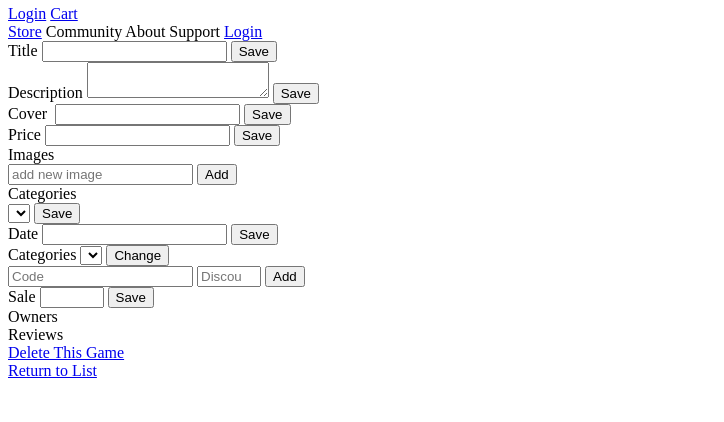
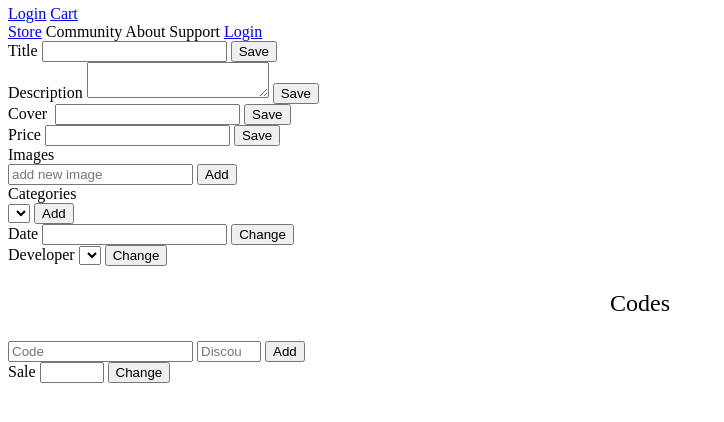
Before and after one commit to stomruk/Sheker_Cat, a Symfony app: template ProjetFinalv2/templates/admin/Admin_game.html.twig in a window 1280 px wide. Shown: the part 363-785 px from the top of the page, without its empty margins (0-724 px from the left). Run offline with Twig, Linux system fonts and the light colour scheme; the template is opened without the code that fills it, so the values that code supplies are empty; some libraries are stand-ins or nearby versions.

Commit message:
admin panel game modification v0.9

```diff
--- a/ProjetFinalv2/src/Controller/AdminController.php
+++ b/ProjetFinalv2/src/Controller/AdminController.php
@@ -41,4 +41,5 @@ class AdminController extends AbstractController
             'users' => $userRepository->findAll(),
         ]);
     }
+
 }
--- a/ProjetFinalv2/templates/admin/Admin_game.html.twig
+++ b/ProjetFinalv2/templates/admin/Admin_game.html.twig
@@ -32,64 +32,72 @@
         <div class="admin-table">
 
             <div class="admin-form-box">
-                <form class="admin-game-page-form">
+                <form class="admin-game-page-form" action="{{ path('admin_change_game_title',{'id' : game.id}) }}">
                     <label class="admin-form-label" for="title">Title</label>
-                    <input id="title" class="admin-form-label" name="title" type="text"  value="{{ game.name }}">
+                    <input id="title" class="admin-form-label" name="title" type="text" value="{{ game.name }}">
                     <input class="admin-form-label" type="submit" value="Save">
                 </form>
             </div>
 
             <div class="admin-form-box">
-                <form class="admin-game-page-form">
+                <form class="admin-game-page-form"
+                      action="{{ path('admin_change_game_description',{'id' : game.id}) }}">
                     <label class="admin-form-label" for="description">Description</label>
-                    <textarea id="description" name="description" class="admin-form-textarea">{{ game.description }}</textarea>
+                    <textarea id="description" name="description"
+                              class="admin-form-textarea">{{ game.description }}</textarea>
                     <input class="admin-form-label" type="submit" value="Save">
                 </form>
             </div>
 
 
             <div class="admin-form-box">
-                <form class="admin-game-page-form">
+                <form class="admin-game-page-form" action="{{ path('admin_change_game_cover',{'id' : game.id}) }}">
                     <label class="admin-form-label" for="cover">Cover</label>
                     <img width="50%" src="{{ game.cover }}">
-                    <input id="cover" class="admin-form-label" name="cover" type="text"  value="{{ game.cover }}">
+                    <input id="cover" class="admin-form-label" name="cover" type="text" value="{{ game.cover }}">
                     <input class="admin-form-label" type="submit" value="Save">
                 </form>
             </div>
 
 
             <div class="admin-form-box">
-                <form class="admin-game-page-form">
+                <form class="admin-game-page-form" action="{{ path('admin_change_game_price',{'id' : game.id}) }}">
                     <label class="admin-form-label" for="price">Price</label>
-                    <input id="price" class="admin-form-label" name="price" type="number" min="0" step="0.01"  value="{{ game.price }}">
+                    <input id="price" class="admin-form-label" name="price" type="number" min="0" step="0.01"
+                           value="{{ game.price }}">
                     <input class="admin-form-label" type="submit" value="Save">
                 </form>
             </div>
 
 
-
             <div class="admin-form-box">
-                <form class="admin-game-page-form">
-                    <label class="admin-form-label" for="price">Images</label>
-                    <div class="admin-game-image-zone" style="display: flex; justify-content: center">
+                <form class="admin-game-page-form" action="{{ path('admin_add_game_image',{'id' : game.id}) }}">
+                    <label class="admin-form-label" for="image">Images</label>
+                    <div class="admin-game-image-zone" style="display: flex; justify-content: flex-start">
                         {% for image in game.images %}
-                            <img class="admin-game-images" src="{{ image.source }}">
+                            <div class="admin-game-image-box">
+                                <img id="{{ image.id }}" class="admin-game-images" src="{{ image.source }}">
+                                <div class="admin-delete-image-box">
+                                    <a href="{{ path('admin_delete_game_image',{'id' : image.id}) }}"
+                                       class="admin-delete-image-button">delete</a>
+                                </div>
+                            </div>
                         {% endfor %}
                     </div>
-                    <input id="price" class="admin-form-label" name="image" placeholder="add new image">
+                    <input id="image" class="admin-form-label" name="image" placeholder="add new image">
                     <input class="admin-form-label" type="submit" value="Add">
                 </form>
             </div>
 
 
             <div class="admin-form-box">
-                <form class="admin-game-page-form">
+                <form class="admin-game-page-form" action="{{ path('admin_add_game_category',{'id' : game.id}) }}">
                     <label class="admin-form-label" for="category">Categories</label>
                     <div class="admin-category-zone">
                         {% for category in game.categories %}
                             <div class="admin-category-box">
                                 <p style="margin-right: 15px;">{{ category.name }}</p>
-                                <a>X</a>
+                                <a href="{{ path('admin_delete_game_category',{'id' : category.id, 'gameId' : game.id}) }}">X</a>
                             </div>
                         {% endfor %}
                     </div>
@@ -98,24 +106,24 @@
                             <option value="{{ category.id }}">{{ category.name }}</option>
                         {% endfor %}
                     </select>
-                    <input class="admin-form-label" type="submit" value="Save">
+                    <input class="admin-form-label" type="submit" value="Add">
+                </form>
+            </div>
+
+
+            <div class="admin-form-box">
+                <form class="admin-game-page-form" action="{{ path('admin_change_game_date',{'id' : game.id}) }}">
+                    <label class="admin-form-label" for="date">Date</label>
+                    <input id="date" type="text" class="admin-form-label" name="date" value="{{ game.date }}">
+                    <input class="admin-form-label" type="submit" value="Change">
                 </form>
             </div>
 
 
             <div class="admin-form-box">
                 <form class="admin-game-page-form">
-                    <label class="admin-form-label" for="date">Date</label>
-                    <input id="date" type="text" class="admin-form-label" name="date" value="{{ game.date }}">
-                    <input class="admin-form-label" type="submit" value="Save">
-                </form>
-            </div>
-
-
-            <div class="admin-form-box">
-                <form class="admin-game-page-form">
-                    <label class="admin-form-label" for="developer">Categories</label>
-                    <select id="developer" class="admin-category-select">
+                    <label class="admin-form-label" for="developer">Developer</label>
+                    <select id="developer" class="admin-category-select" name="developer">
                         {% for developer in game.developpers %}
                             <option value="{{ developer.id }}">{{ developer.name }}</option>
                         {% endfor %}
@@ -127,20 +135,23 @@
                 </form>
             </div>
 
+
             <div class="admin-form-box">
-            {% for code in game.codePromos %}
                 <p style="text-align: center; font-size: 24px">Codes</p>
                 <div class="admin-code-zone">
-                    <form>
+                    {% for code in game.codePromos %}
+                    <form action="{{ path('admin_change_game_code',{'id' : code.id, 'gameId' : game.id}) }}">
                         <input class="admin-code-form" name="code" type="text" value="{{ code.code }}">
-                        <input class="admin-code-form" name="discount" type="number" min="0" max="100" value="{{ code.discount }}">
+                        <input class="admin-code-form" name="discount" type="number" min="0" max="100"
+                               value="{{ code.discount }}">
                         <input class="admin-code-form" type="submit" value="Change">
-                        <input class="admin-code-form" type="button" value="Delete">
+                        <a href="{{ path('admin_delete_game_code',{'id' : code.id,'gameId' : game.id}) }}">Delete For This Game</a>
+                        <a href="{{ path('admin_delete_code',{'id' : code.id,'gameId' : game.id}) }}">Delete Code</a>
                     </form>
-            {% endfor %}
-                    <form>
-                        <input class="admin-code-form" type="text" placeholder="Code">
-                        <input class="admin-code-form" type="number" min="0" max="100" placeholder="Discount">
+                    {% endfor %}
+                    <form action="{{ path('admin_add_game_code',{'id' : game.id}) }}">
+                        <input class="admin-code-form" type="text" placeholder="Code" name="code">
+                        <input class="admin-code-form" type="number" min="0" max="100" placeholder="Discount" name="discount">
                         <input class="admin-code-form" type="submit" value="Add">
                     </form>
                 </div>
@@ -148,31 +159,15 @@
 
 
             <div class="admin-form-box">
-                <form class="admin-game-page-form">
+                <form class="admin-game-page-form" action="{{ path('admin_change_game_sale',{'id' : game.id}) }}">
                     <label class="admin-form-label" for="sale">Sale</label>
                     <input id="sale" name="sale" type="number" max="100" min="0" class="admin-form-label" value="{{ game.discount }}">
-                    <input class="admin-form-label" type="submit" value="Save">
+                    <input class="admin-form-label" type="submit" value="Change">
                 </form>
             </div>
-
-            <div class="admin-form-box">
-                <div class="admin-button">
-                    <a>Owners</a>
-                </div>
-                <div class="admin-button">
-                    <a>Reviews</a>
-                </div>
-                <div class="admin-button">
-                    <a href="{{ path('admin_games') }}">Delete This Game</a>
-                </div>
-                <div class="admin-button">
-                    <a href="{{ path('admin_games') }}">Return to List</a>
-                </div>
-            </div>
-
-
 
 
         </div>
     </div>
+
 {% endblock %}
--- a/ProjetFinalv2/templates/profil/profil.html.twig
+++ b/ProjetFinalv2/templates/profil/profil.html.twig
@@ -31,7 +31,7 @@
                 <div class="profil-buttons">
                     {% if app.user != user %}
                         {% set friend %}
-                            <button class="btn-box">Add Friend</button>
+                            <a href="{{ path('app_add-friend',{id : user.id}) }}" class="btn-box">Add Friend</a>
                         {% endset %}
                         {% for people in user.friends %}
                             {% if people.friend == app.user %}
```
Also changed, not shown: ProjetFinalv2/assets/styles/admin.css (+18 -2 lines), ProjetFinalv2/src/Controller/AdminGameController.php (added, +216 -0 lines).
